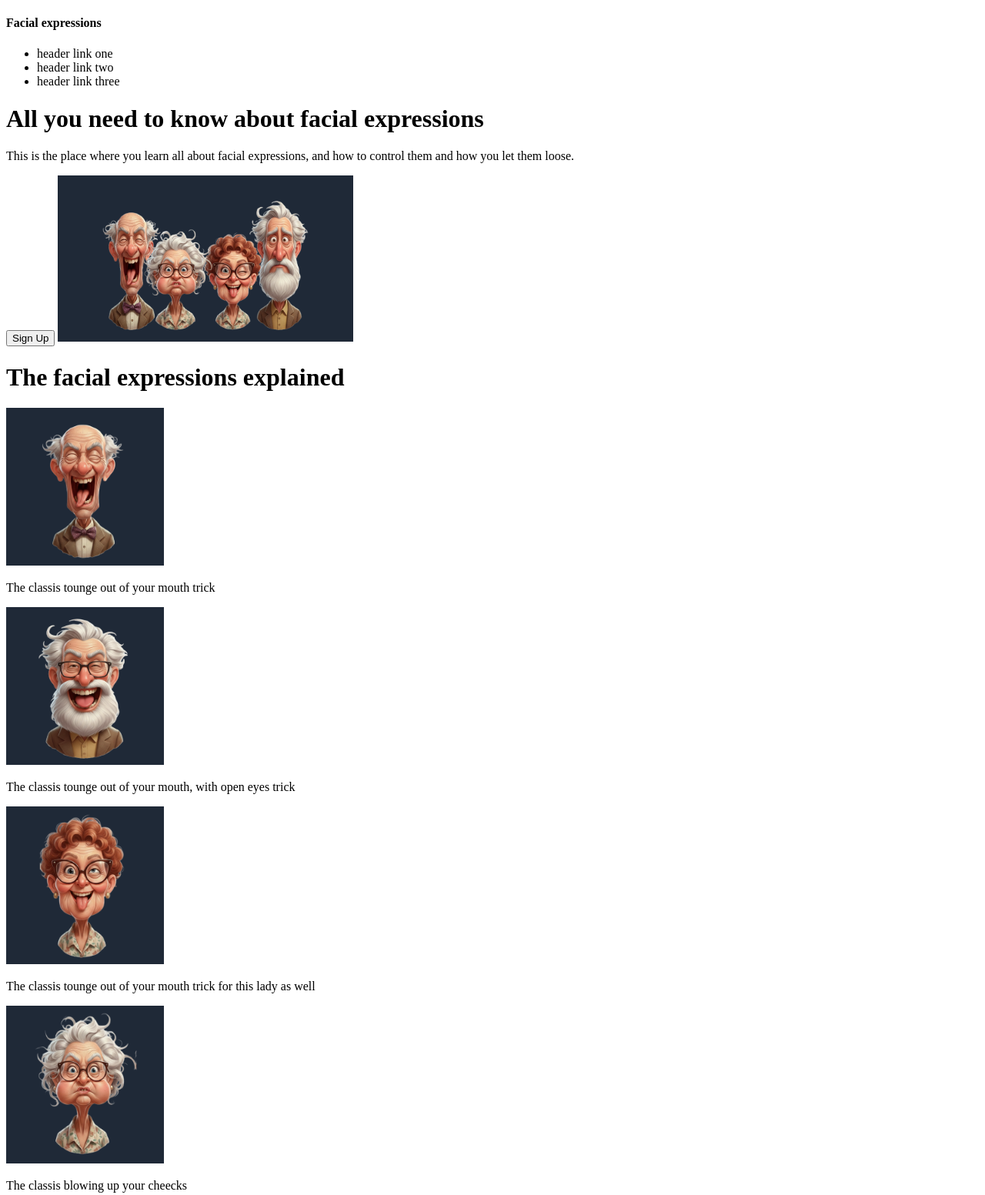
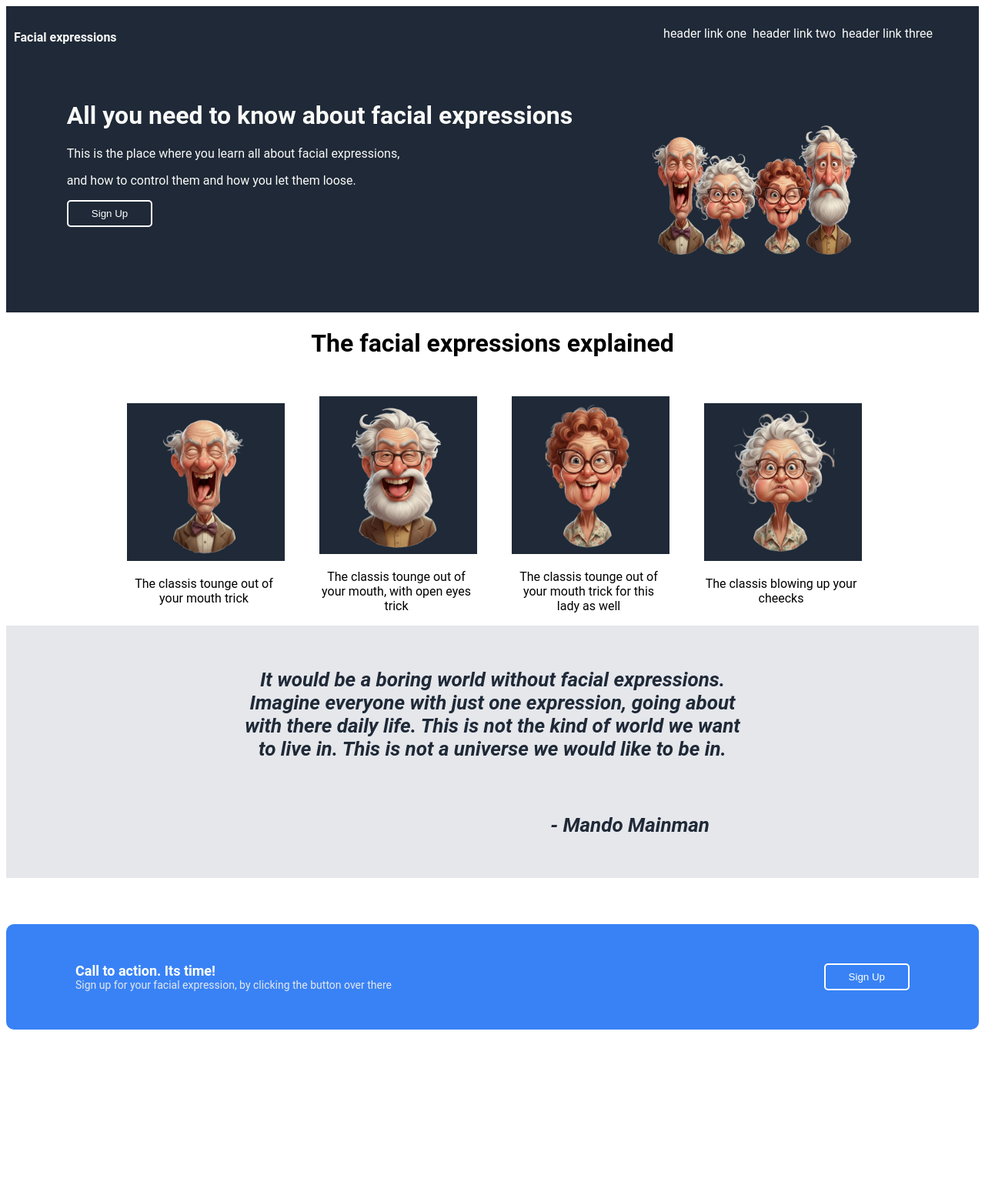
Before and after one commit to dalsfjord-blip/LandingPage-top-, a plain HTML site: page Index.html in a window 1280 px wide. Shown: the whole page at 77% size. After the commit the page ends 1406 px from the top, so only its background shows below. Drawn offline with Linux system fonts and the light colour scheme.

Commit message:
Backup, just missing footer.

```diff
--- a/Index.html
+++ b/Index.html
@@ -11,6 +11,7 @@
     <div>
         <div class="header">
         <h4>Facial expressions</h4>
+        <div class="list"></div>
         <ul>
             <li>header link one</li>
             <li>header link two</li>
@@ -19,24 +20,53 @@
         </div>
 
         <div class="header2">
+  <div class="header2-text">
             <h1>All you need to know about facial expressions</h1>
-        <p>This is the place where you learn all about facial expressions, and how to control them
-            and how you let them loose.</p>
-            <button class="signupbtn">Sign Up</button>
-            <img src="image/hero_image_16-9.png" alt="Grimace faces" width="384" height=auto>
+        <p>This is the place where you learn all about facial expressions, <p>and how to control them
+    and how you let them loose.</p></p>
+
+            <button class="signupbtn">Sign Up</button></div>
+             <div class="imghero">
+             <img src="image/hero_image_16-9.png" alt="Grimace faces" width="384" height=auto>
+        </div>
+    </div>
+
+     <div class=infobox>
+
+<h1 class="infotitle">The facial expressions explained</h1>
+            <div class="information">
+            <span class="info"><img src="image/old1.png" alt="old man sticking his toung out" width="205" height=auto>
+              <p>The classis tounge out of your mouth trick</p></span>
+             <span class="info"><img src="image/old2.png" alt="old man sticking his toung out" width="205" height=auto>
+               <p>The classis tounge out of your mouth, with open eyes trick</p></span>
+              <span class="info"><img src="image/old3.png" alt="old lady sticking her toung out" width="205" height=auto>
+               <p>The classis tounge out of your mouth trick for this lady as well</p></span>
+               <span class="info"><img src="image/old4.png" alt="old lady sblowing her checks" width="205" height=auto>
+                 <p>The classis blowing up your cheecks</p></span>
+        </div>
+</div>
+
+        <div class="quote" >
+
+            <h4>It would be a boring world without facial expressions. Imagine everyone with just one expression, going about with there daily life.
+            This is not the kind of world we want to live in. This is not a universe we would like to be in.
+            </h4>
+            <span class="sign"><h4>- Mando Mainman
+            </h4></span>
         </div>
 
-        <div class="information">
-            <h1>The facial expressions explained</h1>
-            <img src="image/old1.png" alt="old man sticking his toung out" width="205" height=auto>
-            <p>The classis tounge out of your mouth trick</p>
-             <img src="image/old2.png" alt="old man sticking his toung out" width="205" height=auto>
-              <p>The classis tounge out of your mouth, with open eyes trick</p>
-              <img src="image/old3.png" alt="old lady sticking her toung out" width="205" height=auto>
-               <p>The classis tounge out of your mouth trick for this lady as well</p>
-               <img src="image/old4.png" alt="old lady sblowing her checks" width="205" height=auto>
-                <p>The classis blowing up your cheecks</p>
+        <div class="containerabox">
+
+   <div class="box">
+   <div class="alltxt">
+              <div class="txt1">Call to action. Its time!</div>
+            <div class="txt2">Sign up for your facial expression, by clicking the button over there</div> </div>
+
+             <div><button class="signupbtn">Sign Up</button>
+
         </div>
+   </div>
+</div>
 
 
 </body>
--- a/style.css
+++ b/style.css
@@ -0,0 +1,105 @@
+body {
+font-family: Roboto, sans-serif;}
+
+.header {
+    background-color: #1f2937;
+    color: #f9faf8;
+    display: flex;
+    justify-content: space-between;
+    padding: 10px;
+
+}
+ul {
+    display: flex;
+    gap: 8px;
+    list-style: none;
+    margin-right: 50px;
+}
+
+.header2 {
+    background-color: #1f2937;
+    color: #f9faf8;
+
+}
+
+.header2-text {
+  display: block;
+
+}
+
+.header2, .imghero {
+  display: flex;
+  gap: 25px;
+  justify-content: center;
+  padding: 20px;
+}
+
+.imghero {
+    padding-bottom: 40px;
+}
+
+.infobox {
+  text-align: center;
+
+  }
+.info {
+  max-width: 200px;
+}
+
+.information {
+  display: flex;
+  justify-content: center;
+  align-items: center;
+  gap: 50px
+}
+.infotitle {
+  margin-bottom: 50px
+}
+.quote {
+    background-color: #E5E7EB;
+    color:#1f2937;
+    font-size: 26px;
+    font-style: italic;
+    display: block;
+    text-align: center;
+    padding: 20px;
+    padding-left: 300px;
+    padding-right: 300px;
+
+}
+
+.sign {
+   display: flex;
+   justify-content: flex-end;
+   margin-right: 50px;
+
+}
+.containerabox {
+  padding: 60px 0;
+}
+
+.box {
+    background-color: #3882f6;
+  color: white;
+  display: flex;
+  justify-content: space-between;
+  align-items: center;
+   padding: 50px 90px;
+   border-radius: 10px;
+}
+.txt1 {
+  font-size: 18px;
+  font-weight: bold;
+}
+.txt2 {
+  font-size: 14px;
+  color: #e5e7eb;
+}
+.signupbtn {
+  padding: 8px 30px;
+     border: 2px white solid;
+   background-color: transparent;
+  color: white;
+  border-radius: 5px;
+  cursor: pointer;
+}
```
